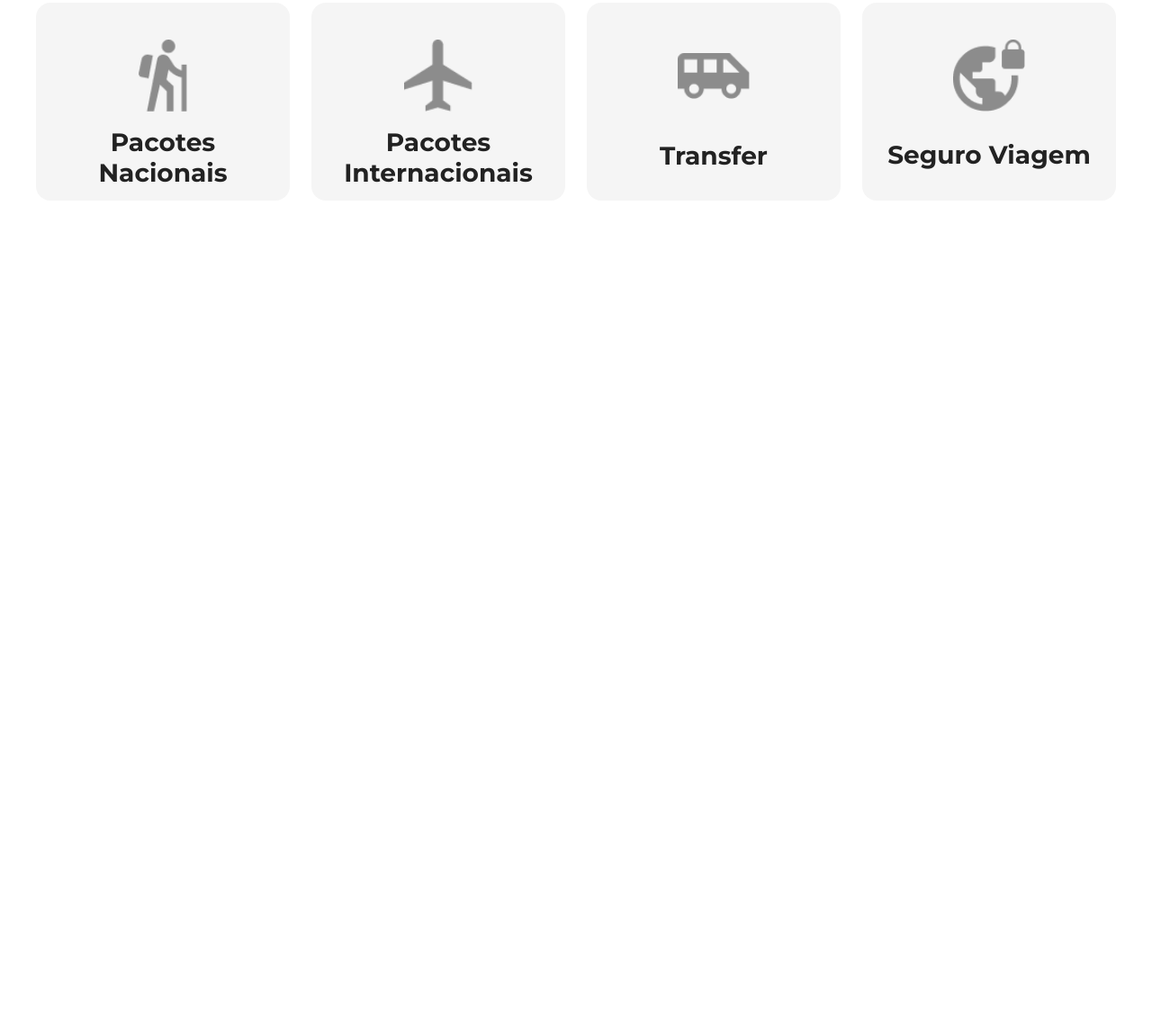
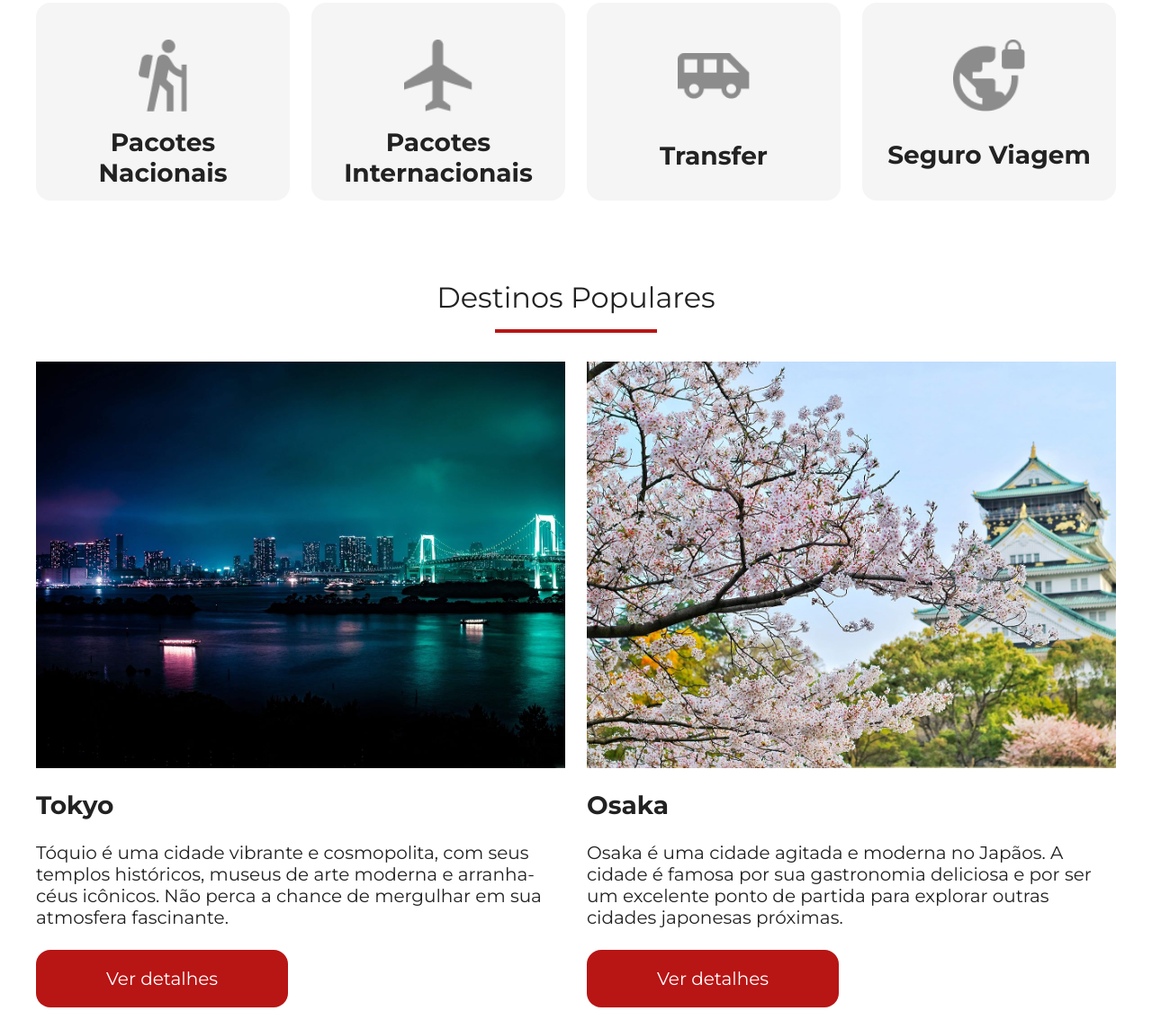
Before and after one commit to matchoca/jornada-viagens, a plain HTML site: page Index.html in a window 1280 px wide. Shown: the part 2035-3179 px from the top of the page at 90% size. Before the commit the page ends 2346 px from the top, so only its background shows below. Drawn offline with Linux system fonts and the light colour scheme.

Commit message:
adiciona destinos populares

```diff
--- a/CSS/Style.css
+++ b/CSS/Style.css
@@ -3,3 +3,4 @@
 @import url(hero.css);
 @import url(offers.css);
 @import url(categoria.css);
+@import url(destinations.css);
--- /dev/null
+++ b/CSS/destinations.css
@@ -0,0 +1,87 @@
+.destination-cards {
+  width: 312px;
+  margin: 32px auto;
+}
+
+.destination-cards .card {
+  display: flex;
+  flex-direction: column;
+  align-items: left;
+  gap: 24px;
+  margin-bottom: 24px;
+}
+
+.destination-cards h3 {
+  font-size: 28px;
+}
+
+.destination-cards p {
+  font-size: 20px;
+}
+
+.destination-img {
+  width: 312px;
+  height: 360px;
+}
+
+.tokyo {
+  background: url(../img/destino-tokyo-mobile.jpg) no-repeat;
+  background-size: cover;
+}
+
+.osaka {
+  background: url(../img/destino-osaka-mobile.jpg) no-repeat;
+  background-size: cover;
+}
+
+@media screen and (min-width: 768px) {
+  .destination-cards {
+    width: 648px;
+  }
+
+  .destination-img {
+    width: 648px;
+    height: 452px;
+  }
+
+  .tokyo {
+    background: url(../img/destino-tokyo-tablet.jpg) no-repeat;
+    background-size: cover;
+  }
+
+  .osaka {
+    background: url(../img/destino-osaka-tablet.jpg) no-repeat;
+    background-size: cover;
+  }
+}
+
+@media screen and (min-width: 1200px) {
+  .destination-cards {
+    display: flex;
+    flex-direction: row;
+    flex-wrap: wrap;
+    width: 1200px;
+    margin: 0 auto;
+    gap: 24px;
+    justify-content: center;
+  }
+
+  .destination-cards .card {
+    width: 588px;
+  }
+
+  .destination-img {
+    width: 588px;
+    height: 452px;
+  }
+
+  .tokyo {
+    background: url(../img/destino-tokyo-tablet.jpg) no-repeat;
+    background-size: cover;
+  }
+
+  .osaka {
+    background: url(../img/destino-osaka-tablet.jpg) no-repeat;
+    background-size: cover;
+  }
+}
--- a/CSS/global.css
+++ b/CSS/global.css
@@ -58,6 +58,7 @@ body {
   font-size: 20px;
   background-color: var(--secondary-color);
   border-radius: 16px;
+  text-align: center;
 }
 
 @media screen and (min-width: 768px) {
--- a/Index.html
+++ b/Index.html
@@ -125,5 +125,28 @@
             </a>
         </div>
     </section>
+    <section class="destination">
+        <div class="section-title">
+            <h2>Destinos Populares</h2>
+            <hr>
+        </div>
+        <div class="destination-cards">
+            <article class="card">
+                <div class="destination-img tokyo"></div>
+                <h3>Tokyo</h3>
+                <p>
+                    Tóquio é uma cidade vibrante e cosmopolita, com seus templos históricos, museus de arte moderna e arranha-céus icônicos. Não perca a chance de mergulhar em sua atmosfera fascinante.
+                </p>
+                <a href="#" class="button">Ver detalhes</a>
+            </article>
+            <article class="card">
+                <div class="destination-img osaka"></div>
+                <h3>Osaka</h3>
+                <p>
+                    Osaka é uma cidade agitada e moderna no Japãos. A cidade é famosa por sua gastronomia deliciosa e por ser um excelente ponto de partida para explorar outras cidades japonesas próximas.
+                </p>
+                <a href="#" class="button">Ver detalhes</a>
+            </article>
+        </div>
 </body>
 </html>
```
Also changed, not shown: img/destino-osaka-desktop.jpg (added), img/destino-osaka-mobile.jpg (added), img/destino-osaka-tablet.jpg (added), img/destino-tokyo-desktop.jpg (added), img/destino-tokyo-mobile.jpg (added), img/destino-tokyo-tablet.jpg (added).
